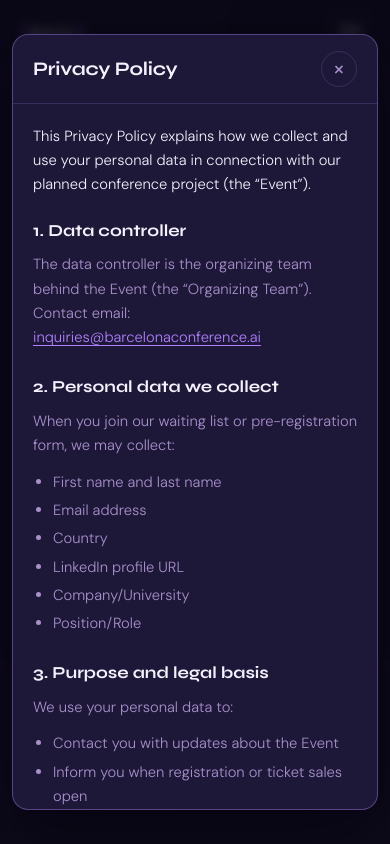
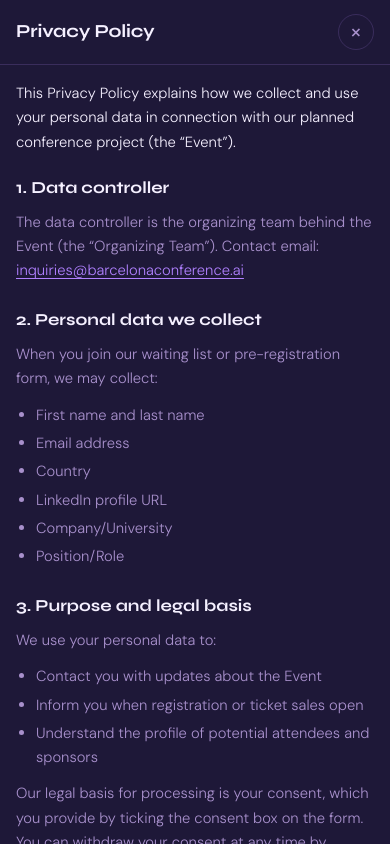
Before and after one commit to anastasiia-commits/aiconf-website, a React (Vite) app: page / in a window 390 px wide. Both pictures are taken after a click on the button "Privacy". Shown: the part 8286-9130 px from the top of the page. Built offline with nearby package versions, Linux system fonts and the light colour scheme; no server answers.

Commit message:
fix mobile modal

```diff
--- a/src/components/Modal/Modal.css
+++ b/src/components/Modal/Modal.css
@@ -20,7 +20,7 @@
   box-shadow: var(--shadow);
   width: 100%;
   max-width: 760px;
-  max-height: 85vh;
+  max-height: 85dvh;
   display: flex;
   flex-direction: column;
   overflow: hidden;
@@ -86,9 +86,27 @@
 
 /* ===== MODAL RESPONSIVE ===== */
 @media (max-width: 640px) {
-  .modal-backdrop { padding: 12px; }
-  .modal-panel { max-height: 92vh; border-radius: var(--radius); }
-  .modal-header { padding: 16px 20px; }
-  .modal-title { font-size: 1.2rem; }
-  .modal-body { padding: 20px; }
+  .modal-backdrop {
+    padding: 0;
+    align-items: stretch;
+    justify-content: stretch;
+  }
+  .modal-panel {
+    max-height: 100dvh;
+    height: 100dvh;
+    max-width: 100%;
+    border-radius: 0;
+    border: none;
+  }
+  .modal-header {
+    padding: 14px 16px;
+    padding-top: max(14px, env(safe-area-inset-top));
+  }
+  .modal-title { font-size: 1.15rem; }
+  .modal-body {
+    padding: 16px;
+    padding-bottom: max(20px, env(safe-area-inset-bottom));
+    -webkit-overflow-scrolling: touch;
+    overscroll-behavior: contain;
+  }
 }
```
